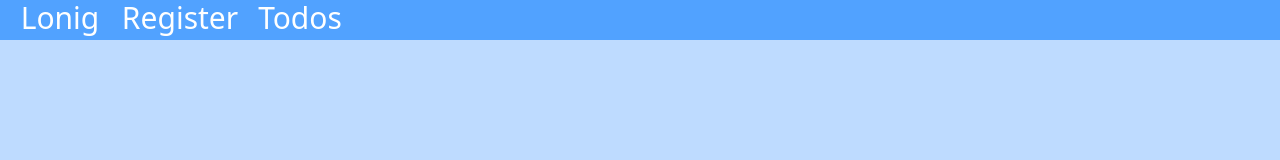
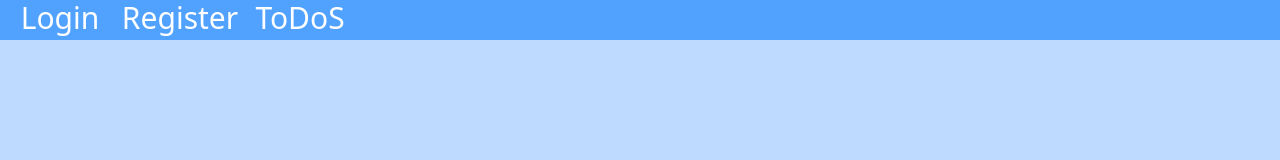
Before and after one commit to Rizdle/Midterm_Arnon_14, a React (Vite) app: page / in a window 1280 px wide. Shown: the top 160 px of the page. Built offline with nearby package versions, Linux system fonts and the light colour scheme.

Commit message:
edit word

```diff
--- a/src/components/NavBar.jsx
+++ b/src/components/NavBar.jsx
@@ -4,13 +4,13 @@ function NavBar() {
   return (
     <div className=" bg-blue-400 h-10 flex text-3xl text-white ">
       <div className={" flex justify-center hover:bg-blue-600 w-30 "}>
-        <NavLink to="/">Lonig</NavLink>
+        <NavLink to="/">Login</NavLink>
       </div>
       <div className={"  flex justify-center hover:bg-blue-600 w-30"}>
         <NavLink to="register">Register</NavLink>
       </div>
       <div className={"flex justify-center hover:bg-blue-600 w-30"}>
-        <NavLink to="todos">Todos</NavLink>
+        <NavLink to="todos">ToDoS</NavLink>
       </div>
     </div>
   );
```
